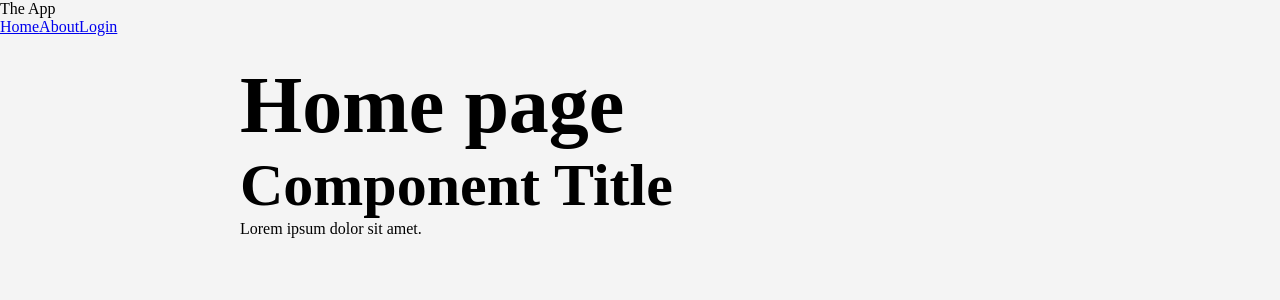
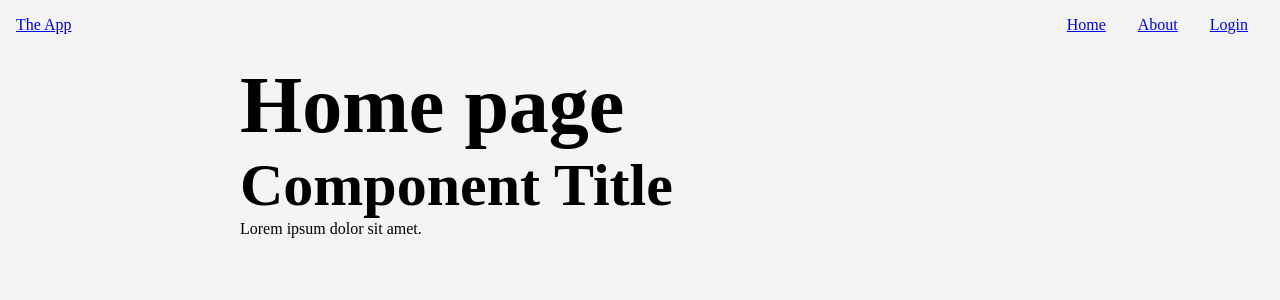
Before and after one commit to doubleday-and-cartwright/nuxt-firebase-boilerplate, a Nuxt app: page / in a window 1280 px wide. Shown: the top 300 px of the page. Built offline with nearby package versions, Linux system fonts and the light colour scheme.

Commit message:
style: more global styling

```diff
--- a/app.vue
+++ b/app.vue
@@ -7,21 +7,3 @@
     </div>
   </div>
 </template>
-
-<style lang="scss">
-// CSS Resets
-* {
-  margin: 0;
-  padding: 0;
-}
-// Set global font size
-html {
-  font-size: 16px;
-}
-body {
-  padding-top: 60px;
-}
-p {
-  font-size: 1rem;
-}
-</style>
--- a/assets/style/global.scss
+++ b/assets/style/global.scss
@@ -12,6 +12,7 @@ body {
   background-color: $grey-1;
   font-size: 1rem;
   padding: $s;
+  padding-top: 60px;
 }
 
 p, a {
--- a/components/TheHeader.vue
+++ b/components/TheHeader.vue
@@ -1,6 +1,6 @@
 <template>
   <header>
-    <a>The App</a>
+    <router-link class="brand" to="/">The App</router-link>
 
     <nav>
       <router-link to="/">Home</router-link>
@@ -19,7 +19,23 @@ export default {
 <style lang="scss" scoped>
 header {
   position: fixed;
+  width: 100%;
   top: 0;
   left: 0;
+  padding: $s;
+  display: flex;
+  justify-content: space-between;
+
+  .brand,
+  nav {
+    flex: 1;
+  }
+
+  nav {
+    text-align: right;
+    a {
+      padding: 0 $s;
+    }
+  }
 }
 </style>
--- a/nuxt.config.ts
+++ b/nuxt.config.ts
@@ -3,6 +3,15 @@ export default defineNuxtConfig({
   css: [
     '~/assets/style/main.scss'
   ],
+  vite: {
+    css: {
+      preprocessorOptions: {
+        scss: {
+          additionalData: '@import "@/assets/style/variables.scss";'
+        }
+      }
+    }
+  },
   // These variables are meant to be exposed on the client
   publicRuntimeConfig: {
     USE_FIREBASE_EMULATORS: process.env.VUE_APP_USE_FIREBASE_EMULATORS,
```
